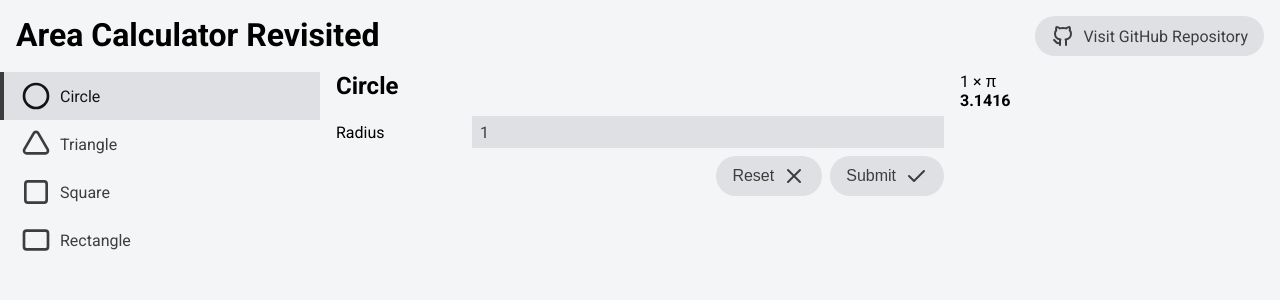
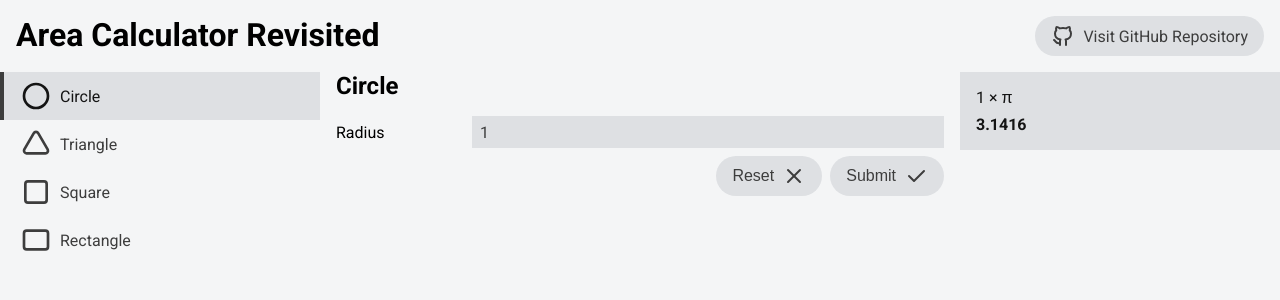
Before and after one commit to hildergill/area-calculator-revisited, a React (Create React App) app: page / in a window 1280 px wide. Both pictures are taken after a click on the button "Submit". Shown: the top 300 px of the page. Built offline with nearby package versions, Linux system fonts and the light colour scheme.

Commit message:
Backup commit

```diff
--- a/src/components/resultslist/resultslist.module.css
+++ b/src/components/resultslist/resultslist.module.css
@@ -1,6 +1,17 @@
 .resultsList {
+	display: flex;
+	flex-direction: column;
 	grid-column: 3/4;
 	grid-row: 2/3;
 	scrollbar-width: thin;
 	overflow-y: scroll;
 }
+
+.resultsList > .resultsBox {
+	background-color: var(--color-background-secondary);
+	padding: 1rem;
+	display: flex;
+	flex-direction: column;
+	gap: 0.5rem;
+	color: var(--color-foreground-primary);
+}
--- a/src/components/resultslist/resultslist.tsx
+++ b/src/components/resultslist/resultslist.tsx
@@ -15,7 +15,7 @@ export const ResultsList: FC<ResultsListProps> = (props: ResultsListProps) => {
 
 	const resultsBox: JSX.Element[] = results.map((results: ResultType, key: number) => {
 		return (
-			<div key={key}>
+			<div key={key} className={ResultsListStyles.resultsBox}>
 				{results.paramsElements}
 				<strong>{results.area.toPrecision(5)}</strong>
 			</div>
```
